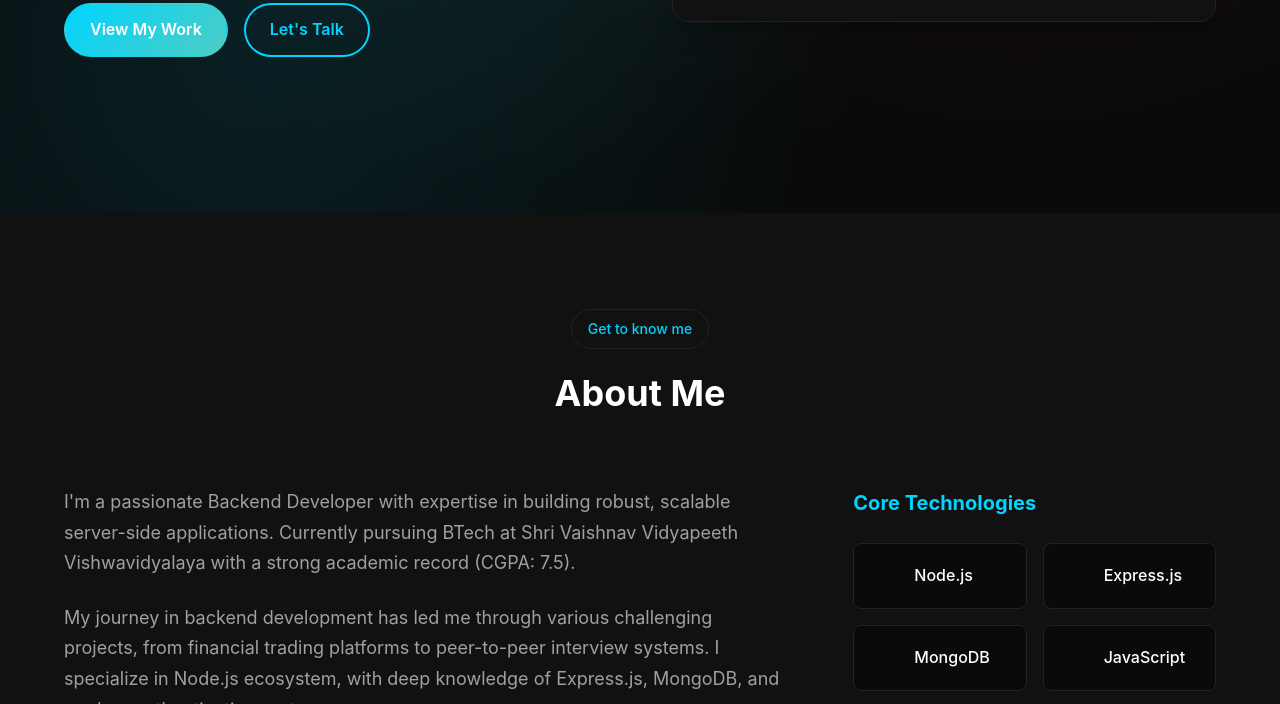
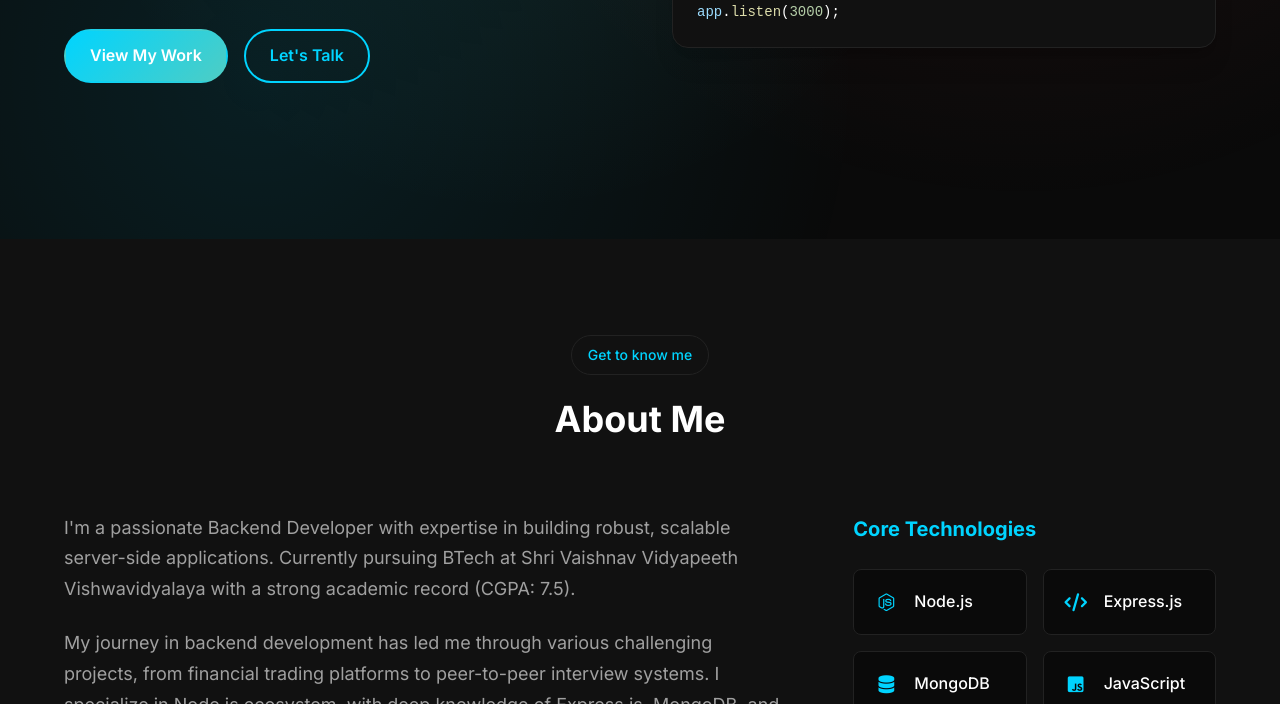
Before and after one commit to ayush-maddhesiya/portfolio, a plain HTML site: page index.html in a window 1280 px wide. Shown: the part 587-1291 px from the top of the page. Drawn offline with Linux system fonts and the light colour scheme.

Commit message:
fixed icon

```diff
--- a/index.html
+++ b/index.html
@@ -45,10 +45,10 @@
   <link rel="icon" href="/assets/favicon.ico" />
   <link rel="canonical" href="https://ayushmaddhesiya.me/" />
   <meta name="google-site-verification" content="YOUR_VERIFICATION_CODE_HERE" />
-  <!-- <link rel="preconnect" href="https://fonts.googleapis.com" /> -->
-  <!-- <link rel="preconnect" href="https://fonts.gstatic.com" crossorigin /> -->
-  <!-- <link href="https://fonts.googleapis.com/css2?family=Inter:wght@300;400;500;600;700&display=swap" rel="stylesheet" /> -->
-  <!-- <link rel="stylesheet" href="https://cdnjs.cloudflare.com/ajax/libs/font-awesome/6.4.0/css/all.min.css" /> -->
+  <link rel="preconnect" href="https://fonts.googleapis.com" /> -->
+  <link rel="preconnect" href="https://fonts.gstatic.com" crossorigin />
+  <link href="https://fonts.googleapis.com/css2?family=Inter:wght@300;400;500;600;700&display=swap" rel="stylesheet" />
+  <link rel="stylesheet" href="https://cdnjs.cloudflare.com/ajax/libs/font-awesome/6.4.0/css/all.min.css" />
 </head>
 
 <body>
```
